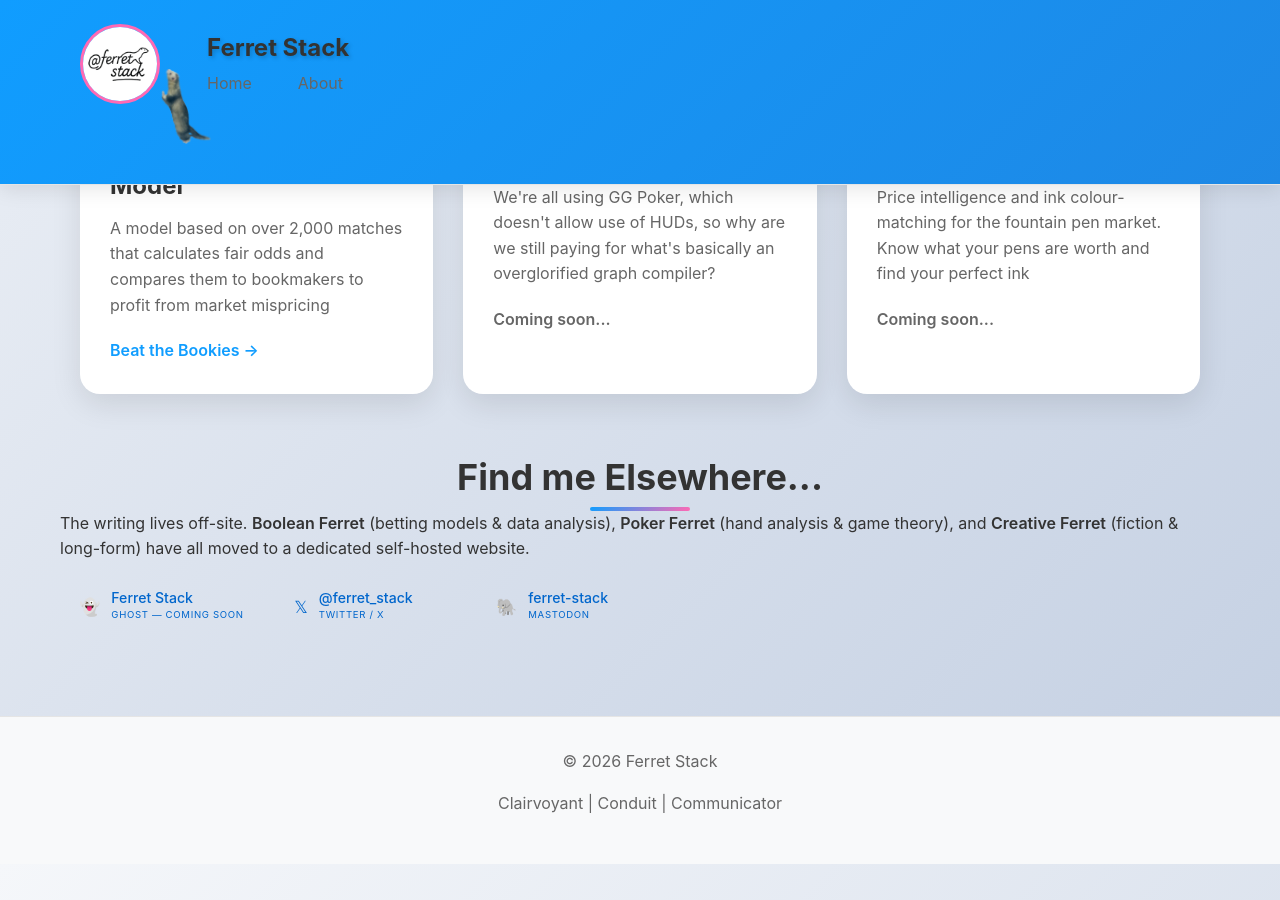
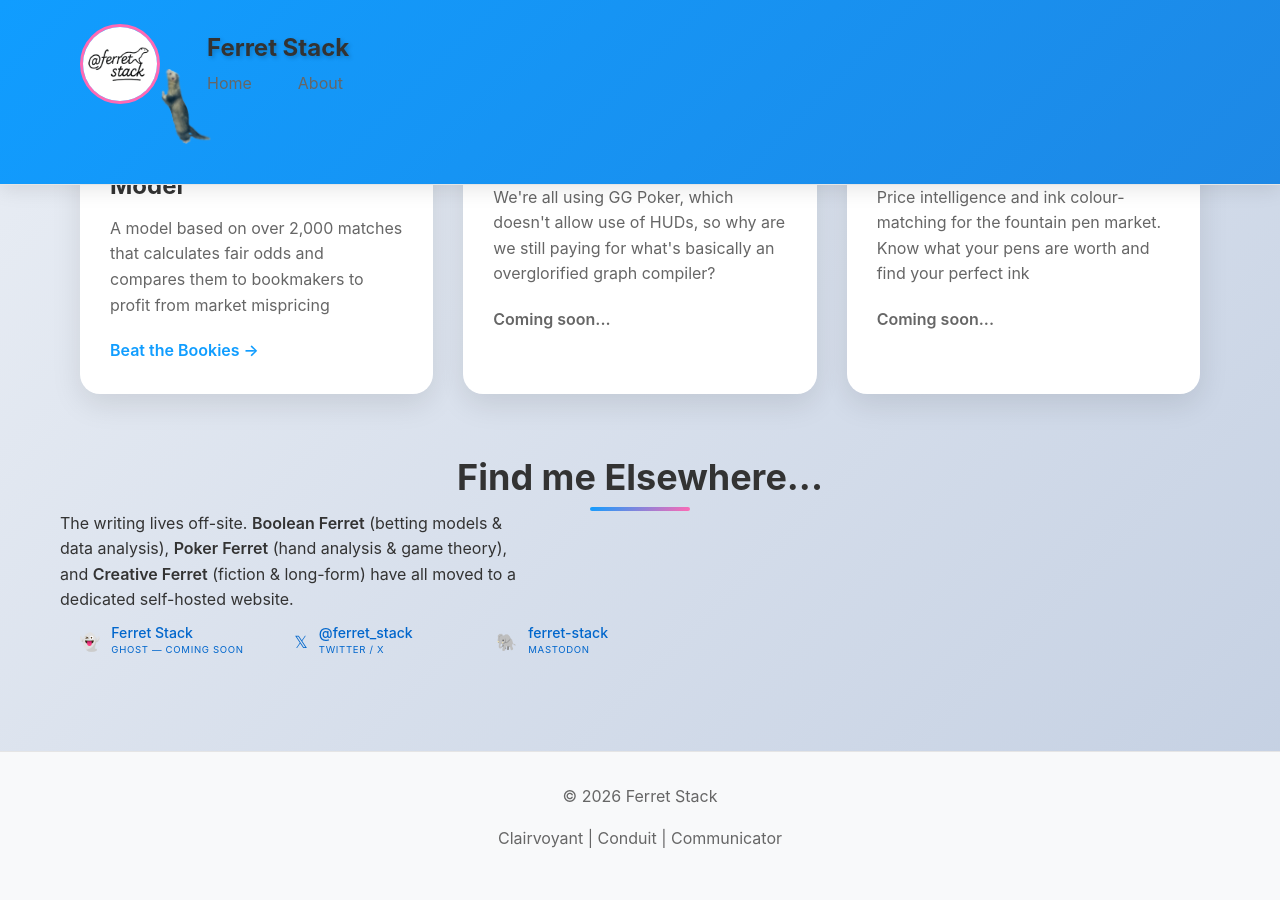
Before and after one commit to ferret-stack/ferret-stack.github.io, a Jekyll site: the page built from index.html, in a window 1280 px wide and 900 px high, scrolled down 617 px. Built offline with Jekyll 4.4.1, drawn with Linux system fonts in a browser that asks for light colours.

Commit message:
Spacing fixes

```diff
--- a/index.html
+++ b/index.html
@@ -36,12 +36,12 @@
 
 <section>
   <h2 class="section-title">Find me Elsewhere...</h2>
-     <p>
-      The writing lives off-site. <strong>Boolean Ferret</strong> (betting models &amp;
-      data analysis), <strong>Poker Ferret</strong> (hand analysis &amp; game theory),
-      and <strong>Creative Ferret</strong> (fiction &amp; long-form) have all moved to a
+     <div>
+      The writing lives off-site. <strong>Boolean Ferret</strong> (betting models &amp;<br>
+      data analysis), <strong>Poker Ferret</strong> (hand analysis &amp; game theory),<br>
+      and <strong>Creative Ferret</strong> (fiction &amp; long-form) have all moved to a<br>
       dedicated self-hosted website.
-    </p>
+    </div>
 
     <div class="fs-links-row">
 
```
